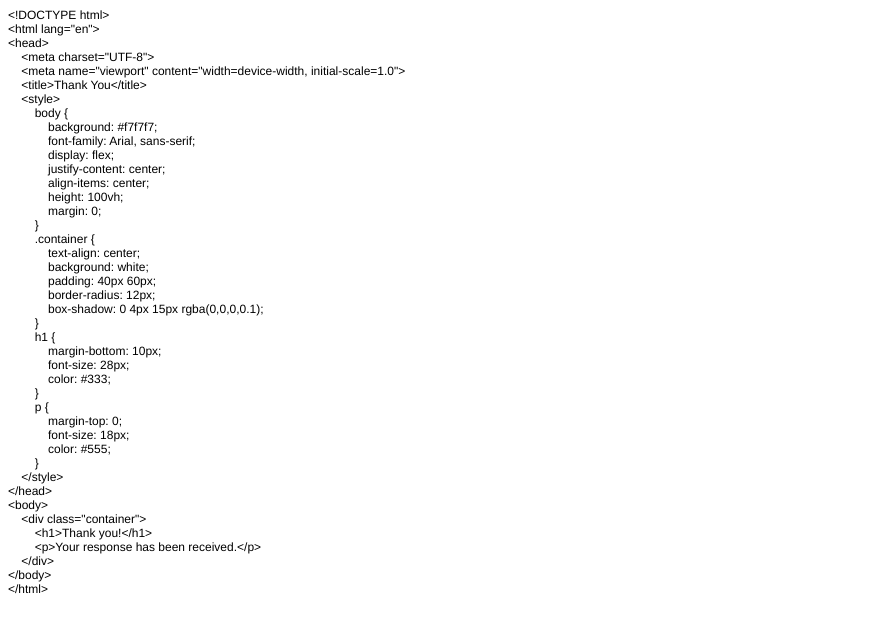
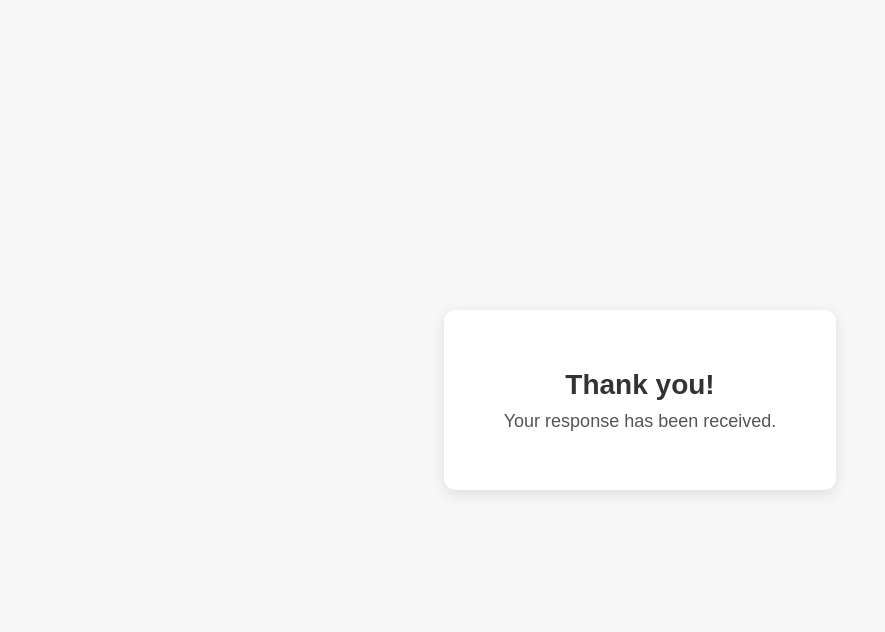
Before and after one commit to SamTrumpWHG/thankyou-page, a plain HTML site: page index.html in a window 1280 px wide. Shown: the whole page, without its empty margins (0-885 px from the left). Drawn offline with Linux system fonts and the light colour scheme.

Commit message:
Update index.html

```diff
--- a/index.html
+++ b/index.html
@@ -1,57 +1,42 @@
-<!DOCTYPE html PUBLIC "-//W3C//DTD HTML 4.01//EN" "http://www.w3.org/TR/html4/strict.dtd">
-<html>
+<!DOCTYPE html>
+<html lang="en">
 <head>
-  <meta http-equiv="Content-Type" content="text/html; charset=utf-8">
-  <meta http-equiv="Content-Style-Type" content="text/css">
-  <title></title>
-  <meta name="Generator" content="Cocoa HTML Writer">
-  <meta name="CocoaVersion" content="2575.7">
-  <style type="text/css">
-    p.p1 {margin: 0.0px 0.0px 0.0px 0.0px; font: 12.0px Helvetica}
-  </style>
+    <meta charset="UTF-8">
+    <meta name="viewport" content="width=device-width, initial-scale=1.0">
+    <title>Thank You</title>
+    <style>
+        body {
+            background: #f7f7f7;
+            font-family: Arial, sans-serif;
+            display: flex;
+            justify-content: center;
+            align-items: center;
+            height: 100vh;
+            margin: 0;
+        }
+        .container {
+            text-align: center;
+            background: white;
+            padding: 40px 60px;
+            border-radius: 12px;
+            box-shadow: 0 4px 15px rgba(0,0,0,0.1);
+        }
+        h1 {
+            margin-bottom: 10px;
+            font-size: 28px;
+            color: #333;
+        }
+        p {
+            margin-top: 0;
+            font-size: 18px;
+            color: #555;
+        }
+    </style>
 </head>
 <body>
-<p class="p1">&lt;!DOCTYPE html&gt;</p>
-<p class="p1">&lt;html lang="en"&gt;</p>
-<p class="p1">&lt;head&gt;</p>
-<p class="p1"><span class="Apple-converted-space">    </span>&lt;meta charset="UTF-8"&gt;</p>
-<p class="p1"><span class="Apple-converted-space">    </span>&lt;meta name="viewport" content="width=device-width, initial-scale=1.0"&gt;</p>
-<p class="p1"><span class="Apple-converted-space">    </span>&lt;title&gt;Thank You&lt;/title&gt;</p>
-<p class="p1"><span class="Apple-converted-space">    </span>&lt;style&gt;</p>
-<p class="p1"><span class="Apple-converted-space">        </span>body {</p>
-<p class="p1"><span class="Apple-converted-space">            </span>background: #f7f7f7;</p>
-<p class="p1"><span class="Apple-converted-space">            </span>font-family: Arial, sans-serif;</p>
-<p class="p1"><span class="Apple-converted-space">            </span>display: flex;</p>
-<p class="p1"><span class="Apple-converted-space">            </span>justify-content: center;</p>
-<p class="p1"><span class="Apple-converted-space">            </span>align-items: center;</p>
-<p class="p1"><span class="Apple-converted-space">            </span>height: 100vh;</p>
-<p class="p1"><span class="Apple-converted-space">            </span>margin: 0;</p>
-<p class="p1"><span class="Apple-converted-space">        </span>}</p>
-<p class="p1"><span class="Apple-converted-space">        </span>.container {</p>
-<p class="p1"><span class="Apple-converted-space">            </span>text-align: center;</p>
-<p class="p1"><span class="Apple-converted-space">            </span>background: white;</p>
-<p class="p1"><span class="Apple-converted-space">            </span>padding: 40px 60px;</p>
-<p class="p1"><span class="Apple-converted-space">            </span>border-radius: 12px;</p>
-<p class="p1"><span class="Apple-converted-space">            </span>box-shadow: 0 4px 15px rgba(0,0,0,0.1);</p>
-<p class="p1"><span class="Apple-converted-space">        </span>}</p>
-<p class="p1"><span class="Apple-converted-space">        </span>h1 {</p>
-<p class="p1"><span class="Apple-converted-space">            </span>margin-bottom: 10px;</p>
-<p class="p1"><span class="Apple-converted-space">            </span>font-size: 28px;</p>
-<p class="p1"><span class="Apple-converted-space">            </span>color: #333;</p>
-<p class="p1"><span class="Apple-converted-space">        </span>}</p>
-<p class="p1"><span class="Apple-converted-space">        </span>p {</p>
-<p class="p1"><span class="Apple-converted-space">            </span>margin-top: 0;</p>
-<p class="p1"><span class="Apple-converted-space">            </span>font-size: 18px;</p>
-<p class="p1"><span class="Apple-converted-space">            </span>color: #555;</p>
-<p class="p1"><span class="Apple-converted-space">        </span>}</p>
-<p class="p1"><span class="Apple-converted-space">    </span>&lt;/style&gt;</p>
-<p class="p1">&lt;/head&gt;</p>
-<p class="p1">&lt;body&gt;</p>
-<p class="p1"><span class="Apple-converted-space">    </span>&lt;div class="container"&gt;</p>
-<p class="p1"><span class="Apple-converted-space">        </span>&lt;h1&gt;Thank you!&lt;/h1&gt;</p>
-<p class="p1"><span class="Apple-converted-space">        </span>&lt;p&gt;Your response has been received.&lt;/p&gt;</p>
-<p class="p1"><span class="Apple-converted-space">    </span>&lt;/div&gt;</p>
-<p class="p1">&lt;/body&gt;</p>
-<p class="p1">&lt;/html&gt;</p>
+    <div class="container">
+        <h1>Thank you!</h1>
+        <p>Your response has been received.</p>
+    </div>
 </body>
 </html>
```
